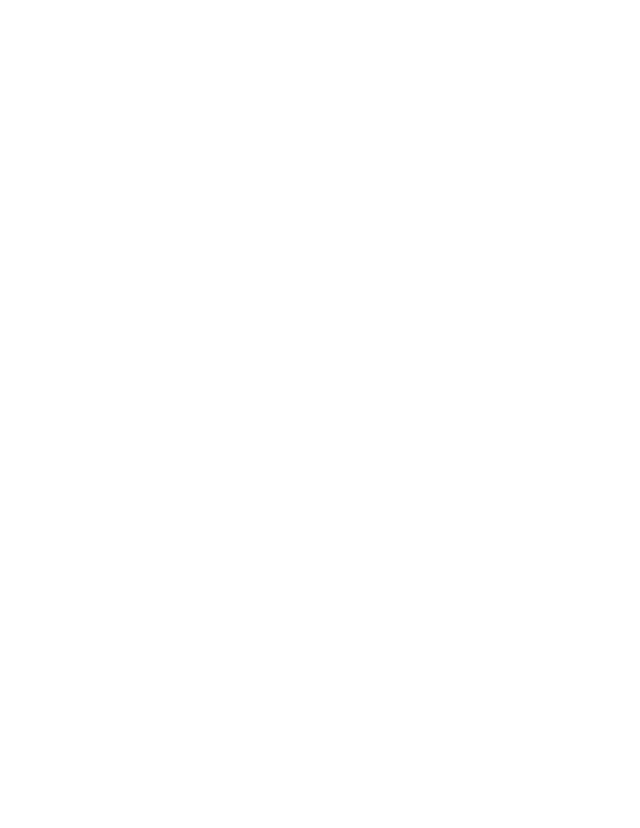
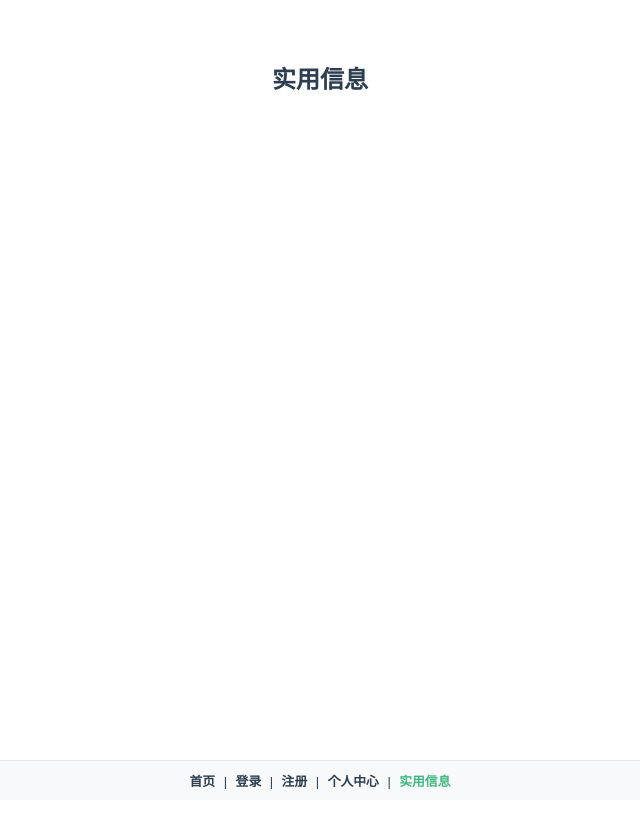
Before and after one commit to Cry-StalL/virtual-campus-tour-2.0-front, a Vue app: page /info in a window 1280 px wide. Shown: the whole page, without its empty margins (320-960 px from the left). Before the commit the page ends 800 px from the top, so only its background shows below. Built offline with nearby package versions, Linux system fonts and the light colour scheme; the HTML template or start-up script is replaced by a standard one.

Commit message:
新建各页面文件

```diff
--- a/src/App.vue
+++ b/src/App.vue
@@ -2,5 +2,49 @@
 </script>
 
 <template>
+  <div id="app">
+    <router-view></router-view>
+    <nav class="bottom-nav">
+      <router-link to="/">首页</router-link> |
+      <router-link to="/login">登录</router-link> |
+      <router-link to="/register">注册</router-link> |
+      <router-link to="/profile">个人中心</router-link> |
+      <router-link to="/info">实用信息</router-link>
+    </nav>
+  </div>
+</template>
 
-</template>
+<style>
+#app {
+  font-family: Arial, sans-serif;
+  -webkit-font-smoothing: antialiased;
+  -moz-osx-font-smoothing: grayscale;
+  text-align: center;
+  color: #2c3e50;
+  margin-top: 20px;
+  position: relative;
+  min-height: 100vh;
+}
+
+.bottom-nav {
+  padding: 10px;
+  position: fixed;
+  bottom: 0;
+  left: 0;
+  right: 0;
+  background-color: #f8f9fa;
+  border-top: 1px solid #e7e7e7;
+  font-size: 0.8rem;
+}
+
+.bottom-nav a {
+  font-weight: bold;
+  color: #2c3e50;
+  text-decoration: none;
+  margin: 0 5px;
+}
+
+.bottom-nav a.router-link-exact-active {
+  color: #42b983;
+}
+</style>
--- a/src/main.ts
+++ b/src/main.ts
@@ -2,8 +2,10 @@
 // import { createPinia } from 'pinia'
 
 import App from './App.vue'
+import router from './router'
 
 const app = createApp(App)
 
 // app.use(createPinia())
+app.use(router)
 app.mount('#app')
--- a/src/router/index.ts
+++ b/src/router/index.ts
@@ -1,21 +1,34 @@
+import { createRouter, createWebHistory } from 'vue-router'
 
-// const router = createRouter({
-//   history: createWebHistory(import.meta.env.BASE_URL),
-//   routes: [
-//     {
-//       path: '/',
-//       name: 'home',
-//       component: HomeView,
-//     },
-//     {
-//       path: '/about',
-//       name: 'about',
-//       // route level code-splitting
-//       // this generates a separate chunk (About.[hash].js) for this route
-//       // which is lazy-loaded when the route is visited.
-//       component: () => import('../views/AboutView.vue'),
-//     },
-//   ],
-// })
-//
-// export default router
+const router = createRouter({
+  history: createWebHistory(import.meta.env.BASE_URL),
+  routes: [
+    {
+      path: '/',
+      name: 'home',
+      component: () => import('../views/HomeView.vue')
+    },
+    {
+      path: '/login',
+      name: 'login',
+      component: () => import('../views/LoginView.vue')
+    },
+    {
+      path: '/register',
+      name: 'register',
+      component: () => import('../views/RegisterView.vue')
+    },
+    {
+      path: '/profile',
+      name: 'profile',
+      component: () => import('../views/ProfileView.vue')
+    },
+    {
+      path: '/info',
+      name: 'info',
+      component: () => import('../views/InfoView.vue')
+    }
+  ]
+})
+
+export default router
--- /dev/null
+++ b/src/views/HomeView.vue
@@ -0,0 +1,22 @@
+<template>
+  <div class="home">
+    <h1>云游校园</h1>
+    <div class="content">
+      <!-- 这里将放置全景导览的主要内容 -->
+    </div>
+  </div>
+</template>
+
+<script setup lang="ts">
+// 这里将添加组件逻辑
+</script>
+
+<style scoped>
+.home {
+  padding: 20px;
+}
+
+.content {
+  margin-top: 20px;
+}
+</style>
--- /dev/null
+++ b/src/views/InfoView.vue
@@ -0,0 +1,24 @@
+<template>
+  <div class="info">
+    <h2>实用信息</h2>
+    <div class="info-content">
+      <!-- 这里将放置校园实用信息 -->
+    </div>
+  </div>
+</template>
+
+<script setup lang="ts">
+// 这里将添加实用信息逻辑
+</script>
+
+<style scoped>
+.info {
+  max-width: 800px;
+  margin: 0 auto;
+  padding: 20px;
+}
+
+.info-content {
+  margin-top: 20px;
+}
+</style>
--- /dev/null
+++ b/src/views/LoginView.vue
@@ -0,0 +1,24 @@
+<template>
+  <div class="login">
+    <h2>用户登录</h2>
+    <div class="login-form">
+      <!-- 这里将放置登录表单 -->
+    </div>
+  </div>
+</template>
+
+<script setup lang="ts">
+// 这里将添加登录逻辑
+</script>
+
+<style scoped>
+.login {
+  max-width: 400px;
+  margin: 0 auto;
+  padding: 20px;
+}
+
+.login-form {
+  margin-top: 20px;
+}
+</style>
--- /dev/null
+++ b/src/views/ProfileView.vue
@@ -0,0 +1,24 @@
+<template>
+  <div class="profile">
+    <h2>个人中心</h2>
+    <div class="profile-content">
+      <!-- 这里将放置个人信息和设置 -->
+    </div>
+  </div>
+</template>
+
+<script setup lang="ts">
+// 这里将添加个人中心逻辑
+</script>
+
+<style scoped>
+.profile {
+  max-width: 800px;
+  margin: 0 auto;
+  padding: 20px;
+}
+
+.profile-content {
+  margin-top: 20px;
+}
+</style>
--- /dev/null
+++ b/src/views/RegisterView.vue
@@ -0,0 +1,24 @@
+<template>
+  <div class="register">
+    <h2>用户注册</h2>
+    <div class="register-form">
+      <!-- 这里将放置注册表单 -->
+    </div>
+  </div>
+</template>
+
+<script setup lang="ts">
+// 这里将添加注册逻辑
+</script>
+
+<style scoped>
+.register {
+  max-width: 400px;
+  margin: 0 auto;
+  padding: 20px;
+}
+
+.register-form {
+  margin-top: 20px;
+}
+</style>
```
